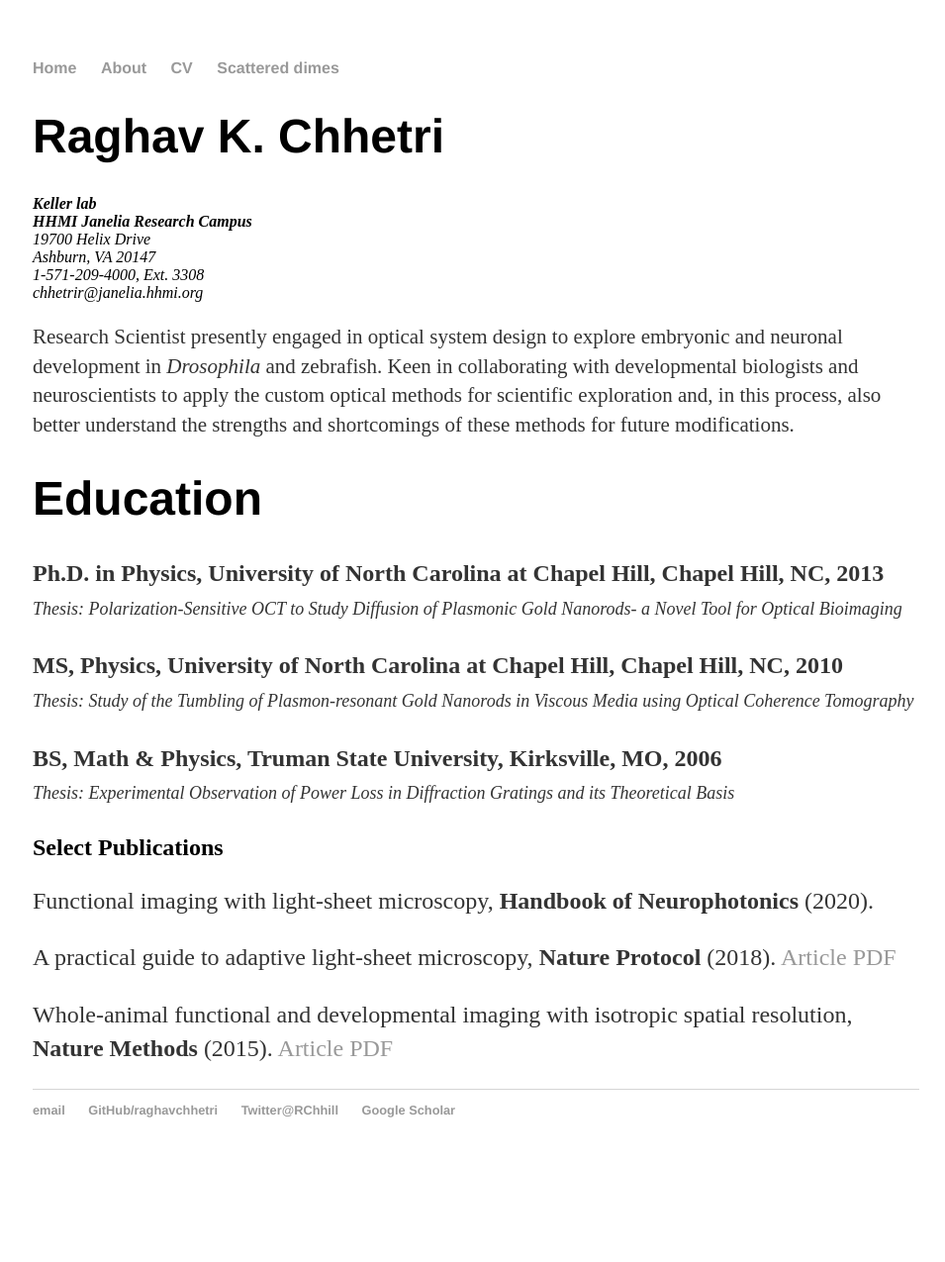
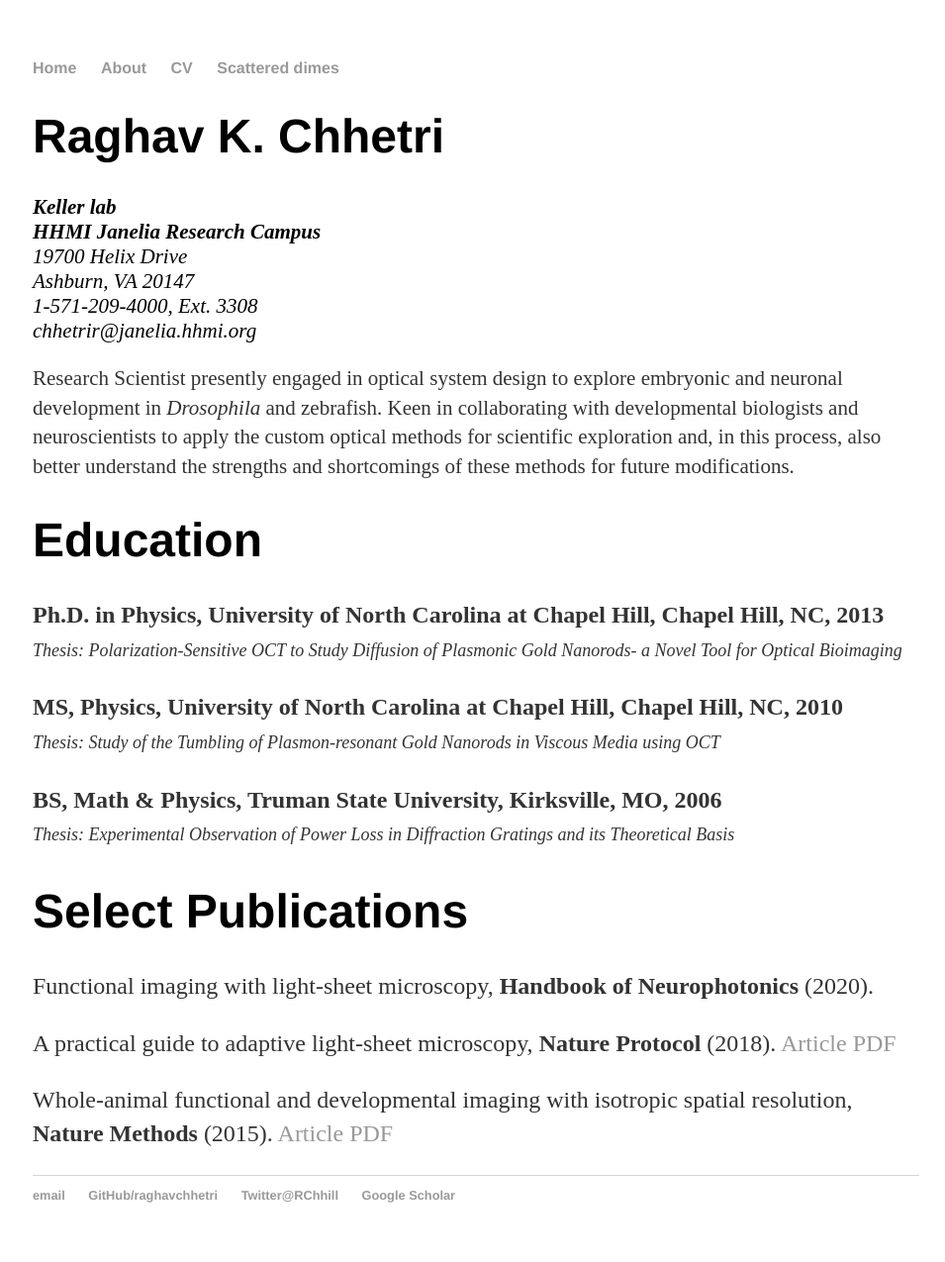
Before and after one commit to raghavchhetri/raghavchhetri.github.io, a Jekyll site: the page built from cv/index.html, in a window 1280 px wide. Shown: the whole page at 99% size, without its empty margins (159-1114 px from the left). Built offline with Jekyll 4.4.1, drawn with Linux system fonts in a browser that asks for light colours; before the commit the page ends 1189 px from its top, so only the background shows below that.

Commit message:
Update index.html

```diff
--- a/cv/index.html
+++ b/cv/index.html
@@ -5,7 +5,7 @@ title: Raghav Chhetri's CV
 
 	<div class="cv">
 		<span itemprop="name"><h1>Raghav K. Chhetri</h1></span>
-		<address>
+		<address style="font-size:21px;">
 			<span itemprop="affiliation"><strong>Keller lab</strong><br></span>
 			<span itemprop="affiliation"><strong>HHMI Janelia Research Campus</strong><br></span>
 			19700 Helix Drive<br>
@@ -23,12 +23,12 @@ title: Raghav Chhetri's CV
 		<em style="font-size:18px;">Thesis: Polarization-Sensitive OCT to Study Diffusion of Plasmonic Gold Nanorods- a Novel Tool for Optical Bioimaging</em></p>
 
 		<p><strong>MS, Physics, University of North Carolina at Chapel Hill, Chapel Hill, NC, 2010</strong><br>
-		<em style="font-size:18px;">Thesis: Study of the Tumbling of Plasmon-resonant Gold Nanorods in Viscous Media using Optical Coherence Tomography</em></p>
+		<em style="font-size:18px;">Thesis: Study of the Tumbling of Plasmon-resonant Gold Nanorods in Viscous Media using OCT</em></p>
 
 		<p><strong>BS, Math &amp; Physics, Truman State University, Kirksville, MO, 2006</strong><br>
 		<em style="font-size:18px;">Thesis: Experimental Observation of Power Loss in Diffraction Gratings and its Theoretical Basis</em></p>
 
-		<h2>Select Publications</h2>
+		<h1>Select Publications</h1>
 		<p> Functional imaging with light-sheet microscopy,
 			<strong>Handbook of Neurophotonics</strong> (2020).
 
```
